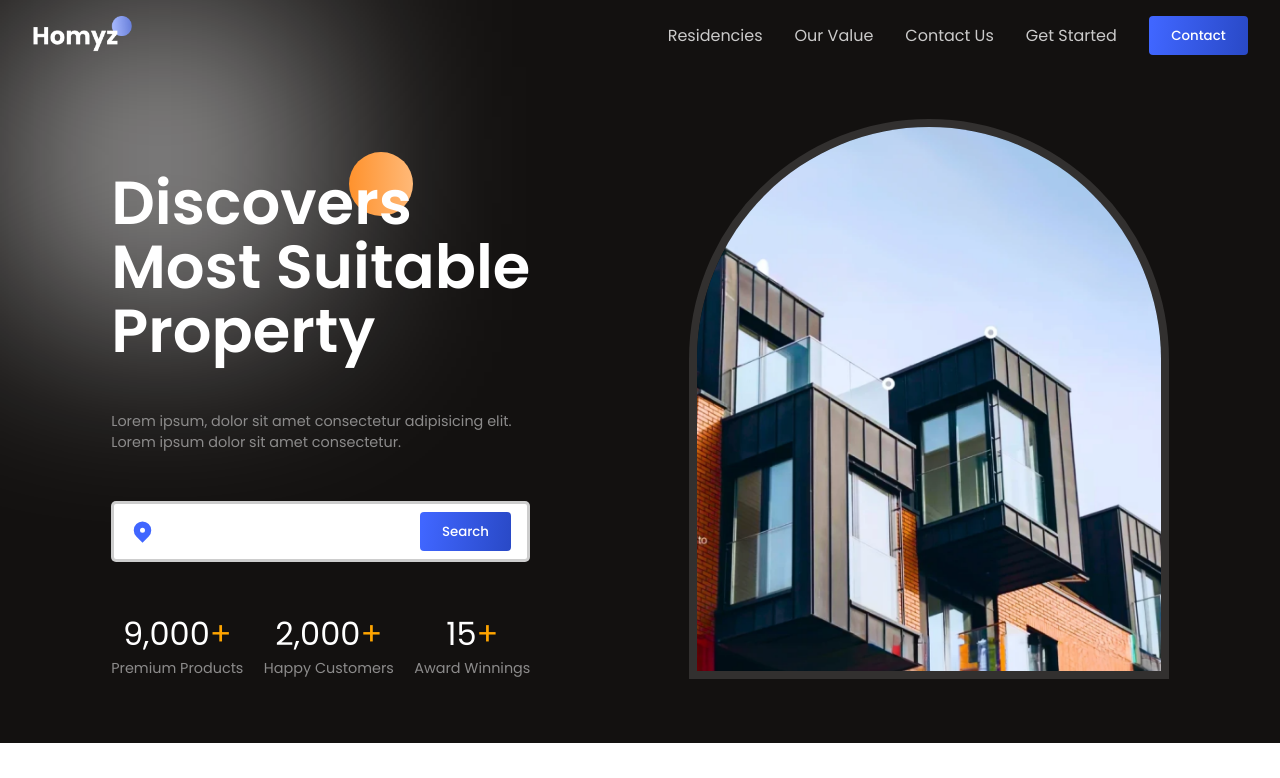
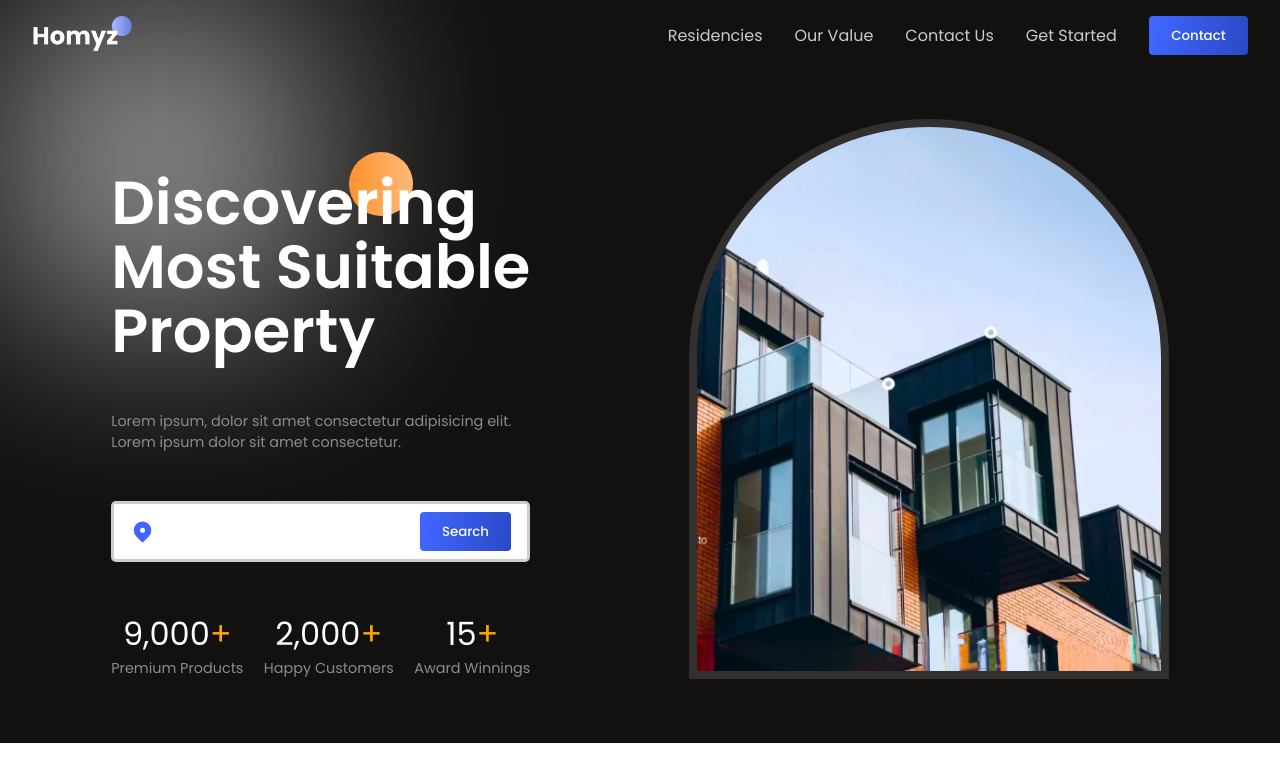
Before and after one commit to HimanshuSenjaliya/Reactjs_website, a React (Create React App) app: page / in a window 1280 px wide. Shown: the top 778 px of the page. Built offline with nearby package versions, Linux system fonts and the light colour scheme.

Commit message:
feat : test deployment flow

```diff
--- a/src/components/Hero/Hero.jsx
+++ b/src/components/Hero/Hero.jsx
@@ -11,7 +11,7 @@ const Hero = () => {
           <div className="hero-title">
             <div className="orange-circle" />
             <h1>
-              Discovers <br /> Most Suitable <br /> Property
+              Discovering <br /> Most Suitable <br /> Property
             </h1>
           </div>
           <div className="flexColStart hero-des">
```
